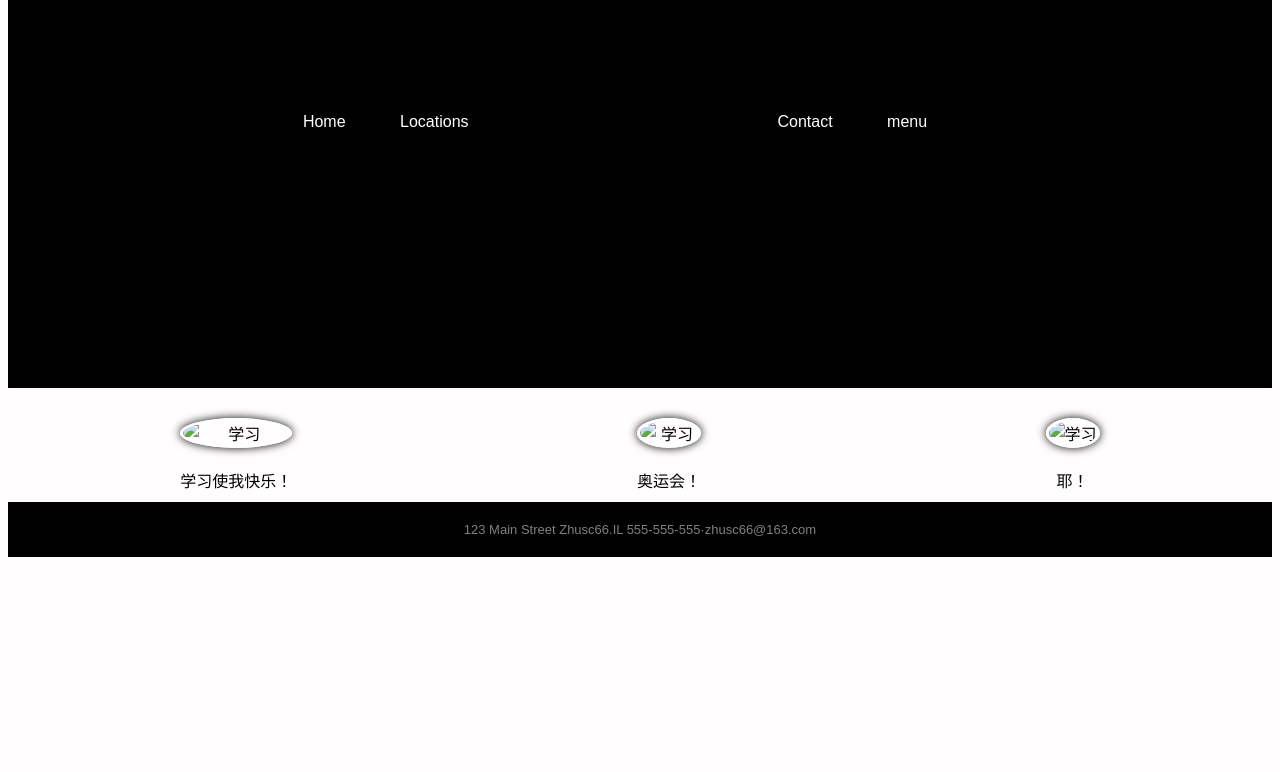
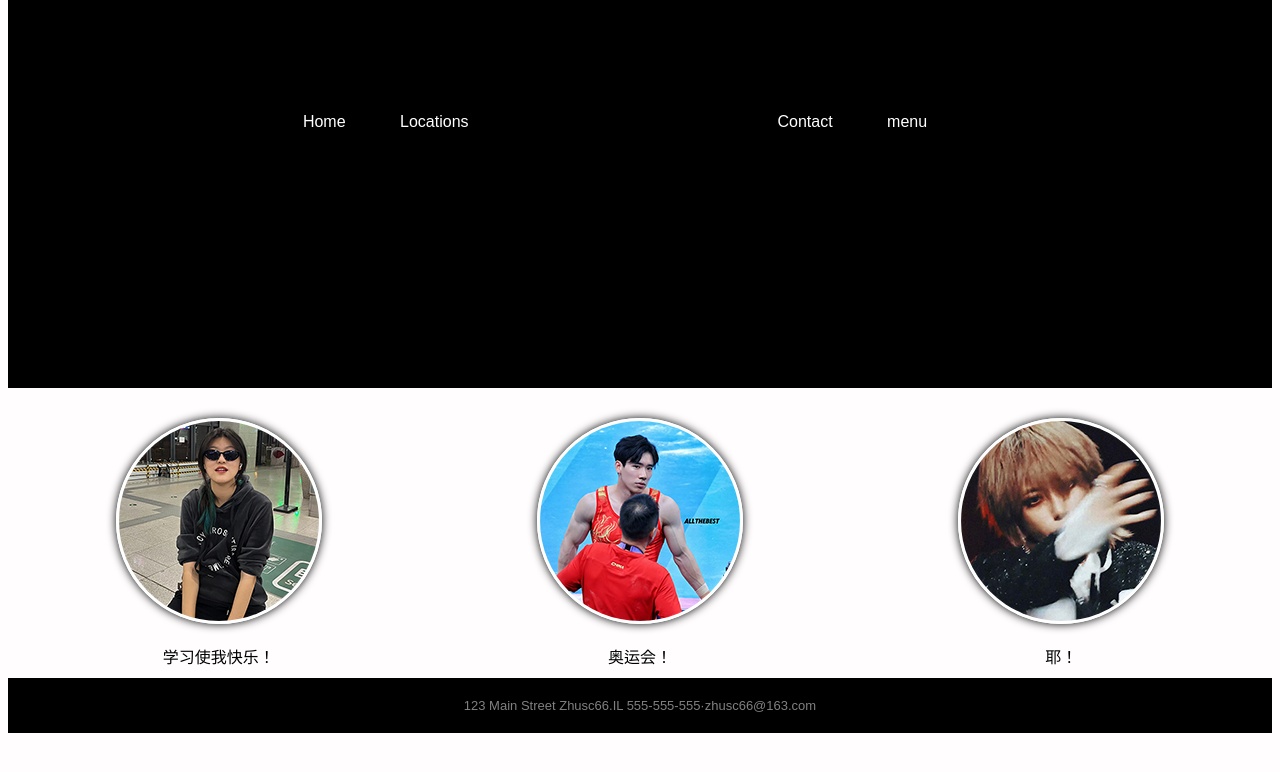
Before and after one commit to zhusichen520/zhusichen520.github.io, a plain HTML site: page index.html in a window 1280 px wide. Drawn offline with Linux system fonts and the light colour scheme.

Commit message:
index.html

```diff
--- a/index.html
+++ b/index.html
@@ -20,15 +20,15 @@
         </header>
         <section class="feature_box sales">
             <figure>
-                <img src="images/A.png" alt="学习">
+                <img src="A.png" alt="学习">
                 <figcaption>学习使我快乐！</figcaption>
             </figure>
             <figure>
-                <img src="images/B.png" alt="学习">
+                <img src="B.png" alt="学习">
                 <figcaption>奥运会！</figcaption>
             </figure>
             <figure>
-                <img src="images/C.png" alt="学习">
+                <img src="C.png" alt="学习">
                 <figcaption>耶！</figcaption>
             </figure>
         </section>
```
